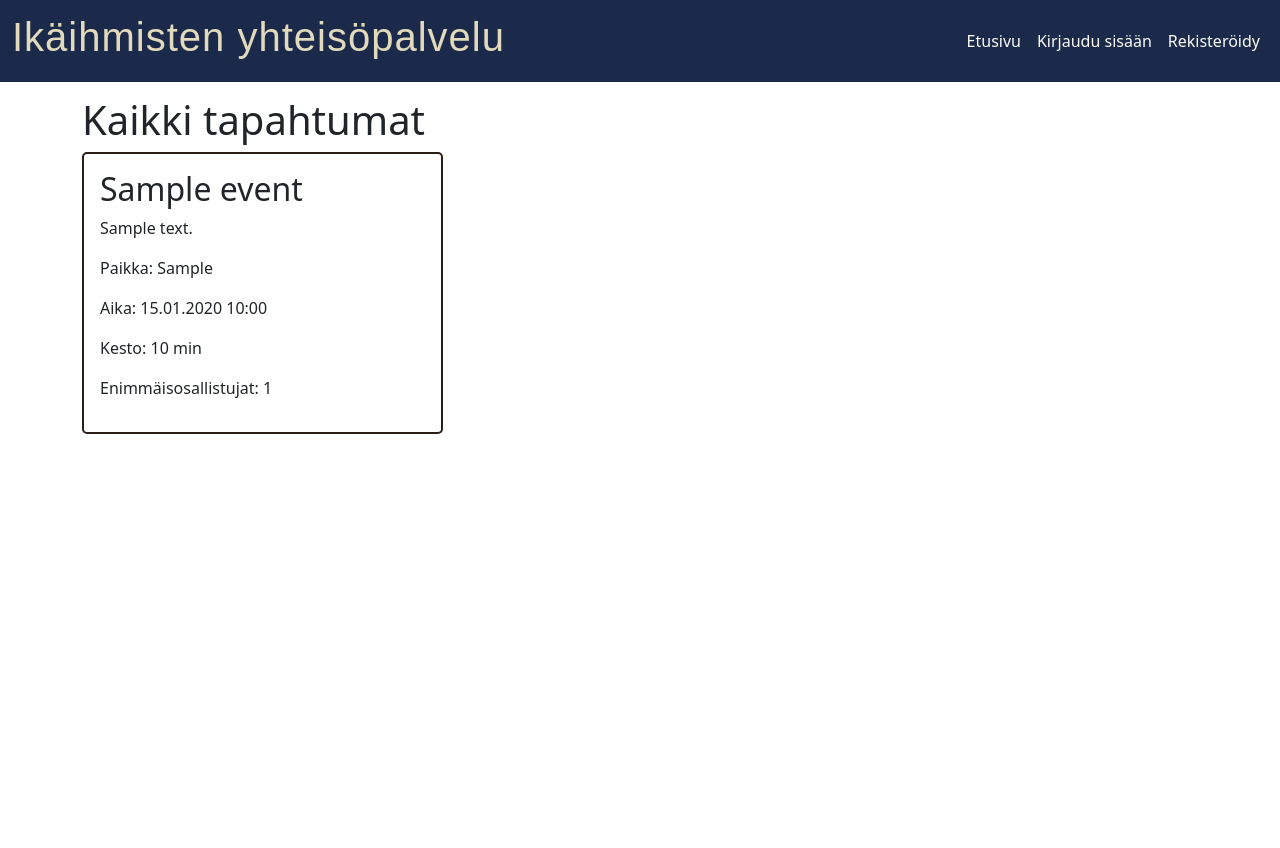
After one commit to Jukkapalm/sakky-finalproject, a PHP site: page /events.php in a window 1280 px wide. The commit adds this page. Run offline with PHP 8.4, Linux system fonts and the light colour scheme; tables that the repository leaves empty hold one stand-in row (values such as "Sample post").

Commit message:
added events file

```diff
--- /dev/null
+++ b/src/events.php
@@ -0,0 +1,112 @@
+<?php
+
+// Start the session so the navigation can reflect the user's login status.
+session_start();
+
+// Loading database settings that create a database connection
+require_once __DIR__ . '/db/db.php';
+
+// Check whether a user ID is stored in the session.
+$isLoggedIn = isset($_SESSION['user_id']);
+
+// Connect to the database and get all events in date order.
+$pdo = databaseConnection();
+$statement = $pdo->query(
+    'SELECT event_id, title, description, city, event_date,
+            duration_minutes, max_participants
+    FROM events
+    ORDER BY event_date ASC'
+);
+
+// Fetch the event rows as an array for the page to display.
+$events = $statement->fetchAll();
+?>
+
+<!DOCTYPE html>
+<html lang="fi">
+    <head>
+        <meta charset="UTF-8">
+        <meta name="viewport" content="width=device-width, initial-scale=1">
+        <title>Kaikki tapahtumat</title>
+        <link href="https://cdn.jsdelivr.net/npm/bootstrap@5.3.8/dist/css/bootstrap.min.css" rel="stylesheet">
+        <link rel="stylesheet" href="css/styles.css">
+    </head>
+    <body>
+
+        <nav class="navbar navbar-expand-lg fixed-top">
+            <div class="container-fluid">
+                <a class="navbar-brand">
+                    <h1>Ikäihmisten yhteisöpalvelu</h1>
+                </a>
+
+                <button class="navbar-toggler" type="button" data-bs-toggle="collapse" data-bs-target="#collapsibleNavbar">
+                    <span class="navbar-toggler-icon"></span>
+                </button>
+
+                <div class="collapse navbar-collapse" id="collapsibleNavbar">
+                    <ul class="navbar-nav ms-auto align-items-lg-center text-center">
+                        <li class="nav-item"><a class="nav-link" href="index.php">Etusivu</a></li>
+
+                        <!-- If user logged in, show these links  -->
+                        <?php if ($isLoggedIn): ?>
+                            <li class="nav-item"><a class="nav-link" href="#">Omat tapahtumat</a></li>
+                            <li class="nav-item">
+                                <form action="logout.php" method="post">
+                                    <button type="submit" class="nav-link border-0 bg-transparent">Kirjaudu ulos</button>
+                                </form>
+                            </li>
+
+                        <!-- If not logged in, show these links -->
+                        <!-- Condition needed, if want to show these links only if not logged in -->
+                        <?php else: ?>
+                            <li class="nav-item"><a class="nav-link" href="login.php">Kirjaudu sisään</a></li>
+                            <li class="nav-item"><a class="nav-link" href="register.php">Rekisteröidy</a></li>
+                        <?php endif; ?>
+                    </ul>
+                </div>
+
+            </div>
+        </nav>
+
+        <main class="container mt-5 py-5">
+            <h1>Kaikki tapahtumat</h1>
+
+            <!-- Show a message when the database contains no events. -->
+            <?php if ($events === []): ?>
+                <p>Tapahtumia ei löytynyt.</p>
+            <?php else: ?>
+                <div class="row g-3">
+
+                    <!-- Create event cards -->
+                    <?php foreach ($events as $event): ?>
+                        <div class="col-12 col-md-6 col-lg-4">
+                            <article class="card event-card p-3 h-100">
+                                <h2>
+                                    <?= htmlspecialchars($event['title'], ENT_QUOTES, 'UTF-8') ?>
+                                </h2>
+                                <p>
+                                    <?= htmlspecialchars($event['description'] ?? '', ENT_QUOTES, 'UTF-8') ?>
+                                </p>
+                                <p>
+                                    Paikka:
+                                    <?= htmlspecialchars($event['city'], ENT_QUOTES, 'UTF-8') ?>
+                                </p>
+                                <p>
+                                    Aika:
+                                    <?= htmlspecialchars(
+                                        (new DateTimeImmutable($event['event_date']))->format('d.m.Y H:i'),
+                                        ENT_QUOTES,
+                                        'UTF-8'
+                                    ) ?>
+                                </p>
+                                <p>Kesto: <?= (int) $event['duration_minutes'] ?> min</p>
+                                <p>Enimmäisosallistujat: <?= (int) $event['max_participants'] ?></p>
+                            </article>
+                        </div>
+                    <?php endforeach; ?>
+                </div>
+            <?php endif; ?>
+        </main>
+
+    </body>
+</html>
--- a/src/index.php
+++ b/src/index.php
@@ -48,9 +48,7 @@ $isLoggedIn = isset($_SESSION['user_id']);
                 <!-- Navigation links -->
                 <div class="collapse navbar-collapse" id="collapsibleNavbar">
                     <ul class="navbar-nav ms-auto align-items-lg-center text-center">
-                        <li class="nav-item"><a class="nav-link" href="index.php">Etusivu</a></li>
-                        <li class="nav-item"><a class="nav-link" href="#">Hae tapahtumia</a></li>
-                        <li class="nav-item"><a class="nav-link" href="#">Kaikki tapahtumat</a></li>
+                        <li class="nav-item"><a class="nav-link" href="events.php">Kaikki tapahtumat</a></li>
 
                         <!-- If user logged in, show these links  -->
                         <?php if ($isLoggedIn): ?>
```
Also changed, not shown: src/register.php (+3 -9 lines).
